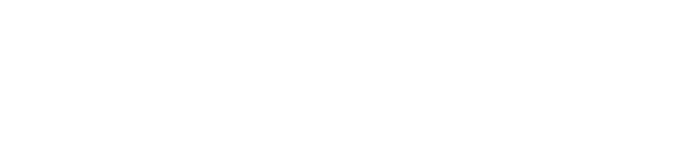
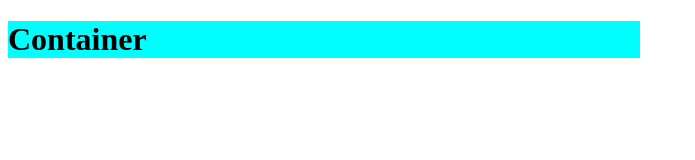
Before and after one commit to YewonCALLI/delta, a plain HTML site: page index.html in a window 1280 px wide. Shown: the whole page, without its empty margins (0-695 px from the left). Drawn offline with Linux system fonts and the light colour scheme.

Commit message:
Update index.html

```diff
--- a/index.html
+++ b/index.html
@@ -5,8 +5,11 @@
     <meta http-equiv="X-UA-Compatible" content="IE=edge">
     <meta name="viewport" content="width=device-width, initial-scale=1.0">
     <title>Document</title>
+    <link rel="stylesheet" href="style.css">
 </head>
 <body>
-
+    <div id="container">
+        <h1>Container</h1>
+    </div>
 </body>
 </html>
```
